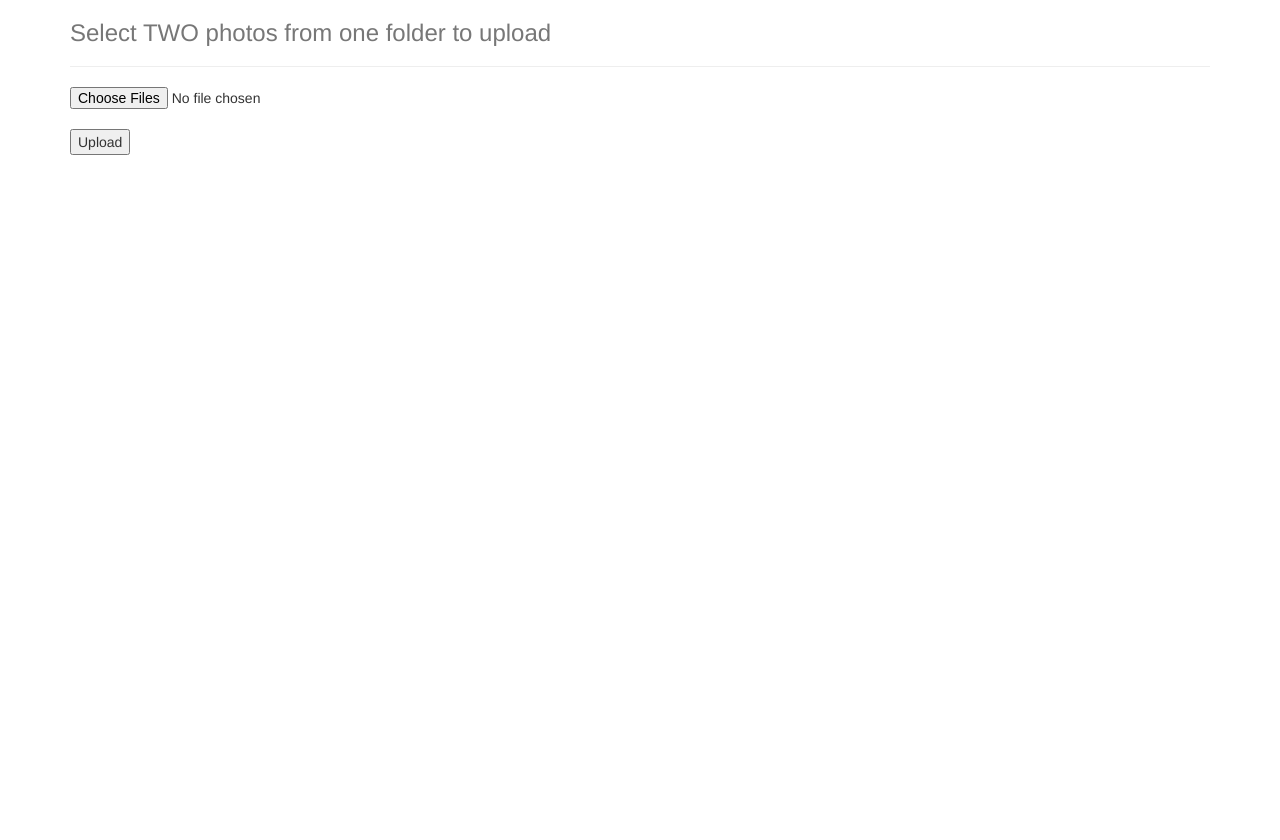
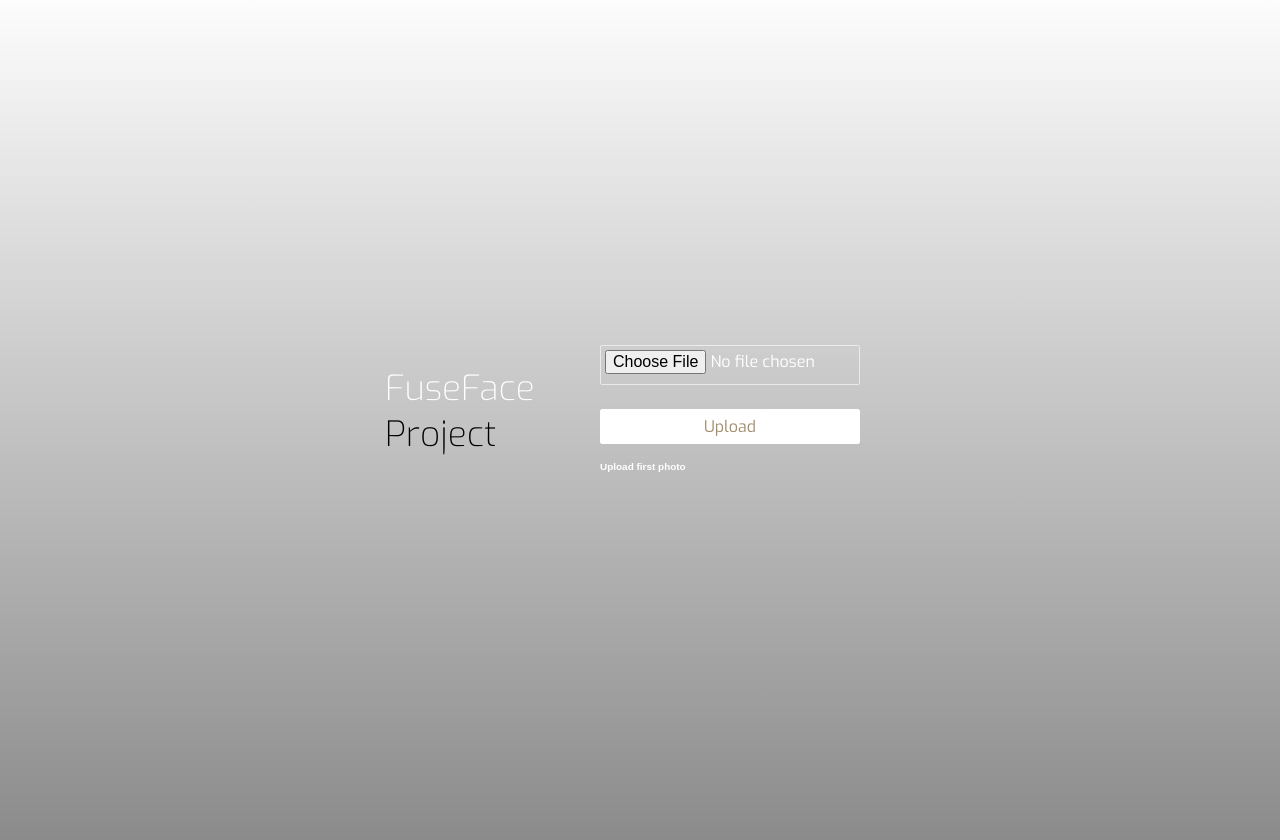
Before and after one commit to haimin777/fusePortraits, a Flask app: page / in a window 1280 px wide. Before the commit the page ends 155 px from the top, so only its background shows below. Run offline with Flask 2, Linux system fonts and the light colour scheme; some libraries are stand-ins or nearby versions.

Commit message:
index.html edited

```diff
--- a/templates/index.html
+++ b/templates/index.html
@@ -1,22 +1,187 @@
+
 <!DOCTYPE html>
-<html lang="en">
+<html >
 <head>
-    <link href="//netdna.bootstrapcdn.com/bootstrap/3.0.0/css/bootstrap.min.css"
-          rel="stylesheet">
+  <meta charset="UTF-8">
+  <title>FuseFace Project</title>
+
+
+
+      <style>
+      /* NOTE: The styles were added inline because Prefixfree needs access to your styles and they must be inlined if they are on local disk! */
+      @import url(http://fonts.googleapis.com/css?family=Exo:100,200,400);
+@import url(http://fonts.googleapis.com/css?family=Source+Sans+Pro:700,400,300);
+
+body{
+	margin: 0;
+	padding: 0;
+	background: #fff;
+
+	color: #fff;
+	font-family: Arial;
+	font-size: 12px;
+}
+
+.body{
+	position: absolute;
+	top: -20px;
+	left: -20px;
+	right: -40px;
+	bottom: -40px;
+	width: auto;
+	height: auto;
+	background-size: cover;
+	-webkit-filter: blur(5px);
+	z-index: 0;
+}
+
+.grad{
+	position: absolute;
+	top: -20px;
+	left: -20px;
+	right: -40px;
+	bottom: -40px;
+	width: auto;
+	height: auto;
+	background: -webkit-gradient(linear, left top, left bottom, color-stop(0%,rgba(0,0,0,0)), color-stop(100%,rgba(0,0,0,0.65))); /* Chrome,Safari4+ */
+	z-index: 1;
+	opacity: 0.7;
+}
+
+.header{
+	position: absolute;
+	top: calc(50% - 35px);
+	left: calc(50% - 255px);
+	z-index: 2;
+}
+
+.header div{
+	float: left;
+	color: #fff;
+	font-family: 'Exo', sans-serif;
+	font-size: 35px;
+	font-weight: 200;
+}
+
+.header div span{
+	color: black !important;
+}
+
+.login{
+	position: absolute;
+	top: calc(50% - 75px);
+	left: calc(50% - 50px);
+	height: 150px;
+	width: 350px;
+	padding: 10px;
+	z-index: 2;
+}
+
+.login input[type=text]{
+	width: 250px;
+	height: 30px;
+	background: transparent;
+	border: 1px solid rgba(255,255,255,0.6);
+	border-radius: 2px;
+	color: #fff;
+	font-family: 'Exo', sans-serif;
+	font-size: 16px;
+	font-weight: 400;
+	padding: 4px;
+}
+
+.login input[type=file]{
+	width: 250px;
+	height: 30px;
+	background: transparent;
+	border: 1px solid rgba(255,255,255,0.6);
+	border-radius: 2px;
+	color: #fff;
+	font-family: 'Exo', sans-serif;
+	font-size: 16px;
+	font-weight: 400;
+	padding: 4px;
+	margin-top: 10px;
+}
+
+.login input[type=submit]{
+	width: 260px;
+	height: 35px;
+	background: #fff;
+	border: 1px solid #fff;
+	cursor: pointer;
+	border-radius: 2px;
+	color: #a18d6c;
+	font-family: 'Exo', sans-serif;
+	font-size: 16px;
+	font-weight: 400;
+	padding: 6px;
+	margin-top: 10px;
+}
+
+.login input[type=submit]:hover{
+	opacity: 0.8;
+}
+
+.login input[type=submit]:active{
+	opacity: 0.6;
+}
+
+.login input[type=file]:focus{
+	outline: none;
+	border: 1px solid rgba(255,255,255,0.9);
+}
+
+.login input[type=file]:focus{
+	outline: none;
+	border: 1px solid rgba(255,255,255,0.9);
+}
+
+.login input[type=submit]:focus{
+	outline: none;
+}
+
+::-webkit-input-placeholder{
+   color: rgba(255,255,255,0.6);
+}
+
+::-moz-input-placeholder{
+   color: rgba(255,255,255,0.6);
+}
+    </style>
+
+  <script src="https://cdnjs.cloudflare.com/ajax/libs/prefixfree/1.0.7/prefixfree.min.js"></script>
+
 </head>
+
 <body>
-    <div class="container">
+
+  <div class="body"></div>
+		<div class="grad"></div>
 		<div class="header">
-        <h3 class="text-muted">Select TWO photos from one folder to upload</h3>
+			<div>FuseFace<span><br>Project</span></div>
 		</div>
-      <hr/>
-      <div>
+		<br>
+		<!--<div class="login">
+				<input type="text" placeholder="username" name="user"><br>
+				<input type="password" placeholder="password" name="password"><br>
+				<input type="button" value="Login">
+		</div> -->
 
+		<div class="login">
+		<div class="panel panel-primary">
 		<form action="upload" method="post" enctype="multipart/form-data">
-        <input type="file" multiple="" name="file[]" class="span3" /><br />
-        <input type="submit" value="Upload"  class="span2">
+        <input type="file" name="file"><br /><br />
+
+        <input type="submit" value="Upload">
       </form>
 		</div>
+	<h5>Upload first photo</h5>
 		</div>
+
+
+  <script src='http://cdnjs.cloudflare.com/ajax/libs/jquery/2.1.3/jquery.min.js'></script>
+
+
 </body>
 </html>
```
Lines whose indentation alone changed are shown as unchanged.
